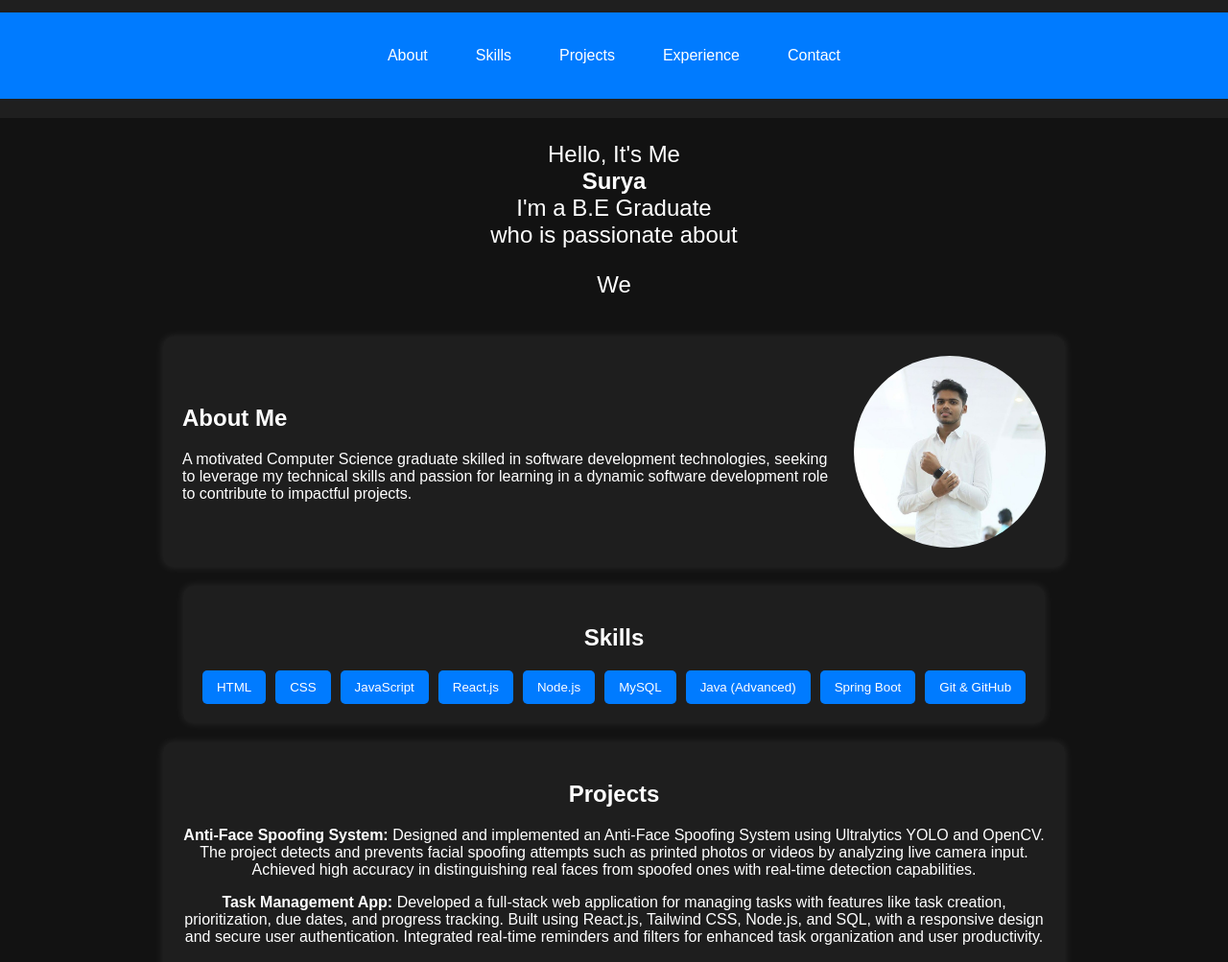
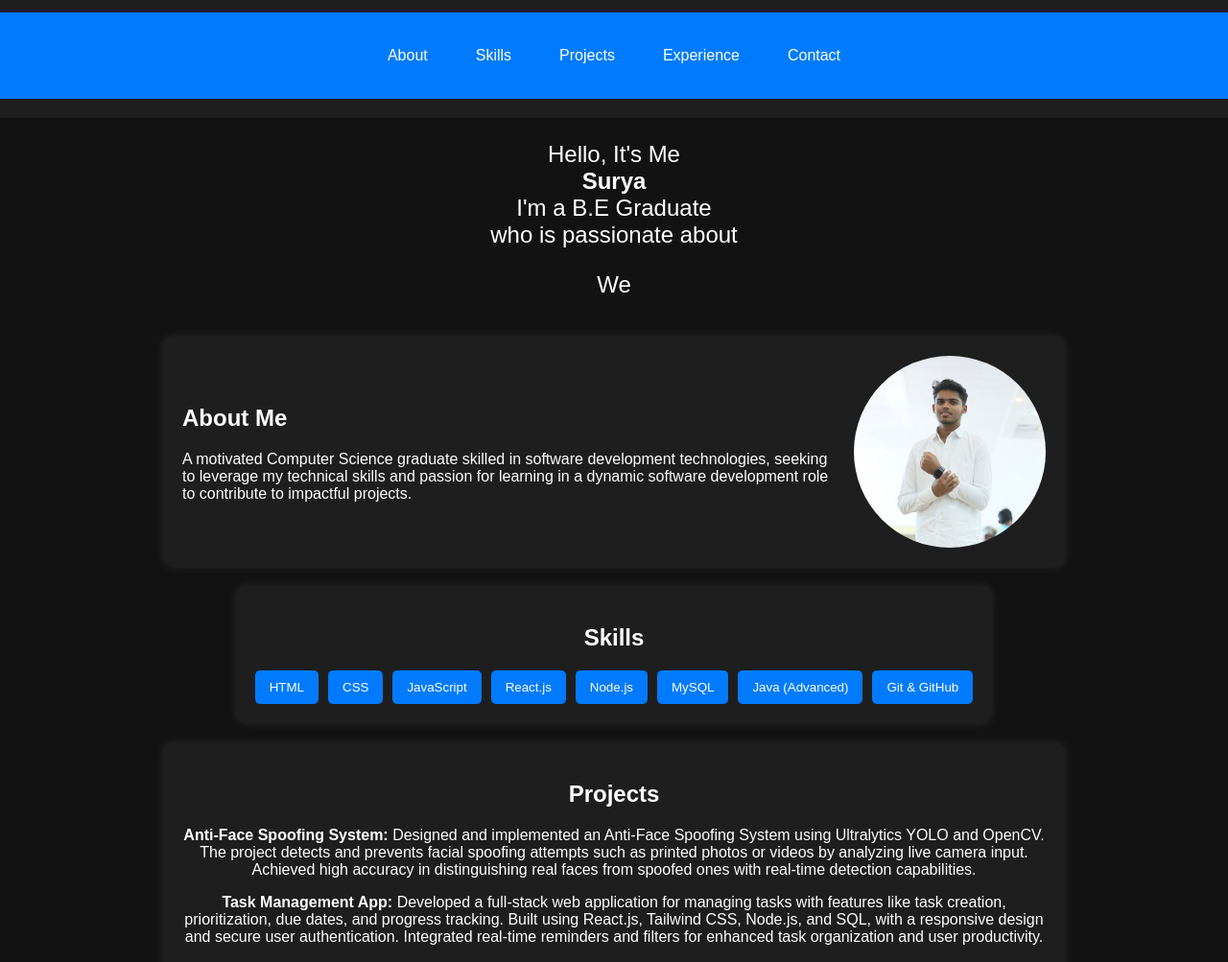
Before and after one commit to surya-murugasen/portfolio, a plain HTML site: page index.html in a window 1280 px wide. Shown: the part 94-1097 px from the top of the page at 96% size. Drawn offline with Linux system fonts and the light colour scheme; a script that the page names is missing.

Commit message:
Update index.html
updated 1.6

```diff
--- a/index.html
+++ b/index.html
@@ -171,7 +171,7 @@
             <button>Node.js</button>
             <button>MySQL</button>
             <button>Java (Advanced)</button>
-            <button>Spring Boot</button>
+<!--             <button>Spring Boot</button> -->
             <button>Git & GitHub</button>
         </div>
     </section>
```
